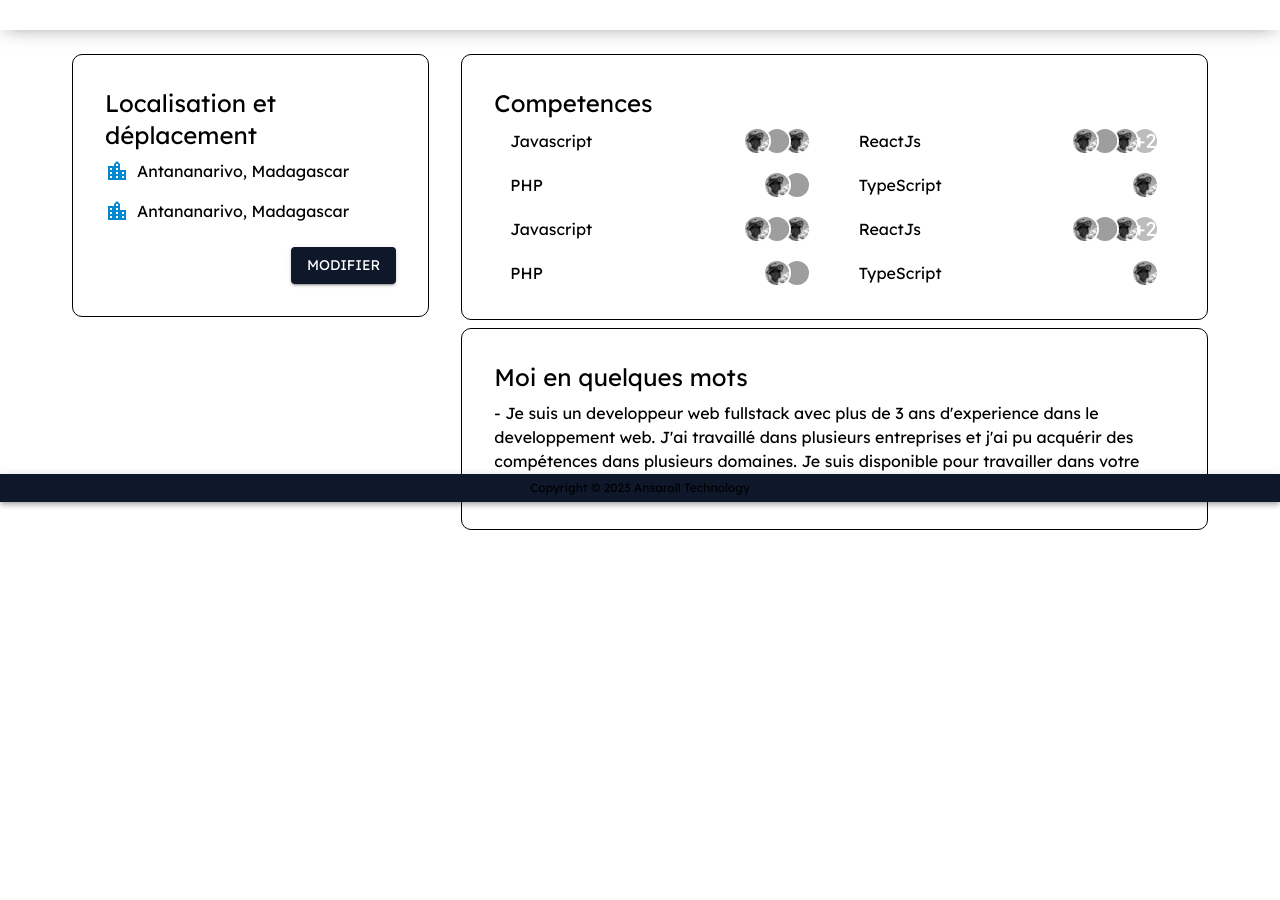
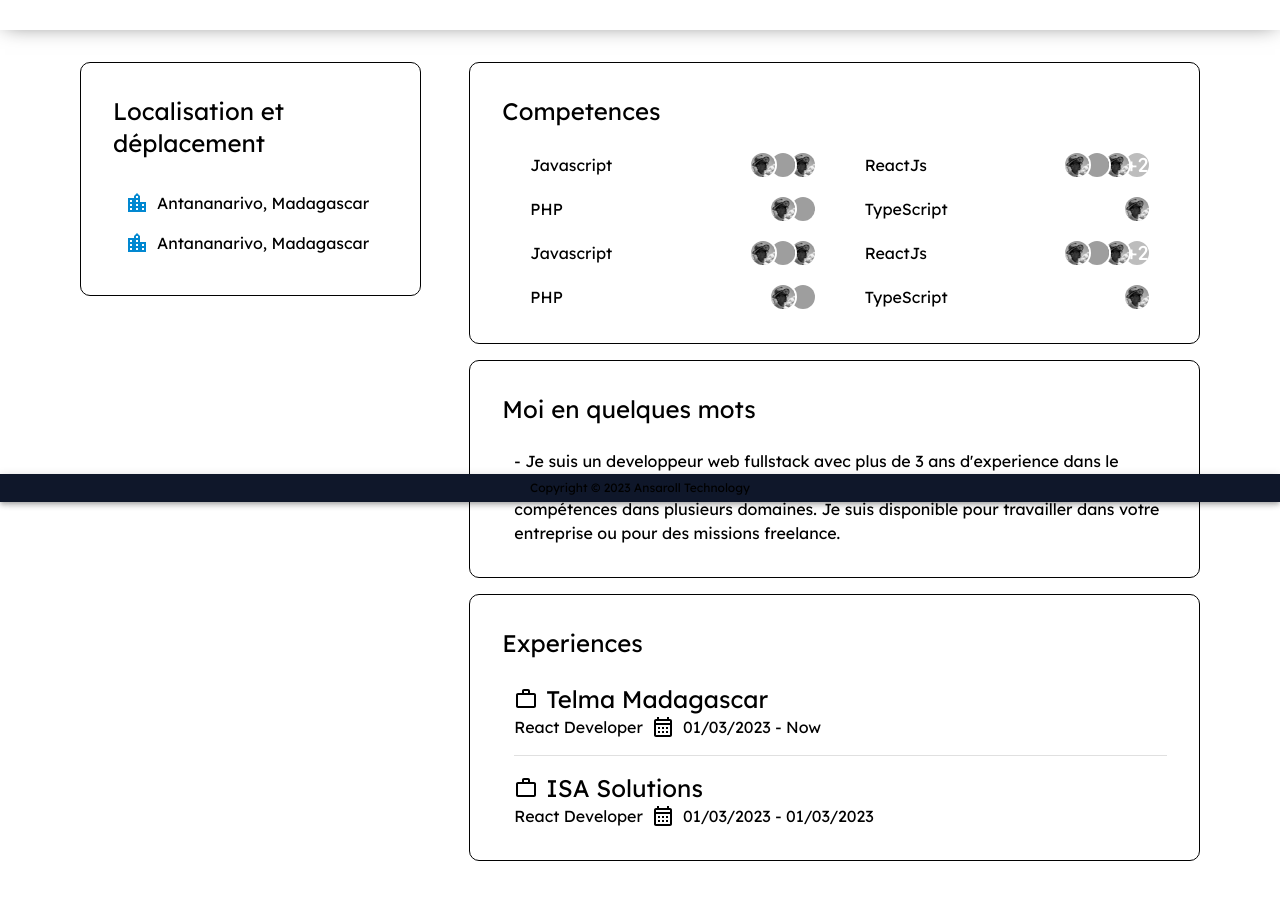
Before and after one commit to ansaroll/Sahobisoa, a React (Create React App) app in the folder Sah/sah/: page /profil in a window 1280 px wide. Shown: the part 298-1198 px from the top of the page. Before the commit the page ends 932 px from the top, so only its background shows below. Built offline with nearby package versions, Linux system fonts and the light colour scheme; grey boxes are pictures that could not be loaded; a web font is replaced by a local one.

Commit message:
update profil:add xp section

```diff
--- a/Sah/sah/package.json
+++ b/Sah/sah/package.json
@@ -18,6 +18,7 @@
     "@types/styled-components": "^5.1.26",
     "faker": "^6.6.6",
     "firebase": "^9.17.2",
+    "moment": "^2.29.4",
     "primeicons": "^6.0.1",
     "primereact": "^9.2.0",
     "prop-types": "^15.8.1",
--- a/Sah/sah/src/pages/profil/Profil.tsx
+++ b/Sah/sah/src/pages/profil/Profil.tsx
@@ -49,9 +49,7 @@ const Profil = () => {
 									<Typography>2 - 7 ans</Typography>
 								</Box>
 							</Box>
-							<Rating value={5} readOnly cancel={false}
-
-							/>
+							{/* <Rating value={5} readOnly cancel={false} /> */}
 						</Grid>
 						<Grid item xs={12} sm={6} md={2}>
 							<Button variant="contained" sx={{ py: 1, px: 4, borderRadius: 10 }}>
--- a/Sah/sah/src/pages/profil/widgets/LeftSectionProfil.tsx
+++ b/Sah/sah/src/pages/profil/widgets/LeftSectionProfil.tsx
@@ -3,6 +3,7 @@ import { Box, Button, Grid, Typography } from '@mui/material'
 import React from 'react'
 import SectionItem from './SectionItem'
 import SkilItem from './SkilItem'
+import Experiences from './section/Experiences'
 
 const LeftSectionProfil = () => {
     return (
@@ -36,11 +37,7 @@ const LeftSectionProfil = () => {
 
             <SectionItem title='Moi en quelques mots'>
                 <Typography>
-                    {/* Description de la personne en trois phrases:
-                    - Je suis un developpeur web fullstack avec plus de 3 ans d'experience dans le developpement web
-                    - J'ai travaillé dans plusieurs entreprises et j'ai pu acquérir des compétences dans plusieurs domaines
-                    - Je suis disponible pour travailler dans votre entreprise ou pour des missions freelance.
-                    */}
+                    {/* Description de la personne en trois phrases */}
 
                     - Je suis un developpeur web fullstack avec plus
                     de 3 ans d'experience dans le developpement web.
@@ -51,7 +48,7 @@ const LeftSectionProfil = () => {
                 </Typography>
             </SectionItem >
 
-
+            <Experiences />
         </>
     )
 }
--- a/Sah/sah/src/pages/profil/widgets/RightSectionProfil.tsx
+++ b/Sah/sah/src/pages/profil/widgets/RightSectionProfil.tsx
@@ -1,14 +1,12 @@
 import { LocationCity } from '@mui/icons-material'
 import { Box, Button, Typography } from '@mui/material'
 import React from 'react'
+import SectionItem from './SectionItem'
 
 const RightSectionProfil = () => {
     return (
         <>
-            <Box sx={{ border: "1px solid #010101", borderRadius: "10px", p: 4, m: 1 }}>
-                <Typography variant="h5">
-                    Localisation et déplacement
-                </Typography>
+            <SectionItem title=" Localisation et déplacement">
                 <Box display="flex" flexDirection="row" alignItems="center" gap={1} py={1}>
                     <LocationCity color="info" />
                     <Typography>
@@ -21,12 +19,12 @@ const RightSectionProfil = () => {
                         Antananarivo, Madagascar
                     </Typography>
                 </Box>
-                <Box display="flex" justifyContent="flex-end" pt={2}>
+                {/* <Box display="flex" justifyContent="flex-end" pt={2}>
                     <Button variant="contained" >
                         Modifier
                     </Button>
-                </Box>
-            </Box>
+                </Box> */}
+            </SectionItem>
         </>
     )
 }
--- a/Sah/sah/src/pages/profil/widgets/SectionItem.tsx
+++ b/Sah/sah/src/pages/profil/widgets/SectionItem.tsx
@@ -1,12 +1,14 @@
 import { Box, Typography } from '@mui/material'
 
-const SectionItem = ({title , children}:PropsSectionItem) => {
+const SectionItem = ({ title, children }: PropsSectionItem) => {
     return (
-        <Box sx={{ border: "1px solid #010101", borderRadius: "10px", p: 4, m: 1 }}>
-            <Typography variant="h5" mb={1}>
+        <Box sx={{ border: "1px solid #010101", borderRadius: "10px", p: 4, m: 2 }}>
+            <Typography variant="h5">
                 {title}
             </Typography>
-            {children}
+            <Box ml={1.5} mt={3}>
+                {children}
+            </Box>
         </Box>
     )
 }
--- /dev/null
+++ b/Sah/sah/src/pages/profil/widgets/section/Experiences.tsx
@@ -0,0 +1,63 @@
+import { Box, Divider, Typography } from '@mui/material'
+import SectionItem from '../SectionItem'
+import { CalendarMonth, CalendarMonthOutlined, WorkOutline } from '@mui/icons-material'
+import moment from 'moment'
+
+const Experiences = () => {
+    return (
+        <SectionItem title='Experiences' >
+            <ExperienceItem
+                society='Telma Madagascar'
+                titleWork='React Developer'
+                startDate={moment().format("DD/MM/YYYY")}
+            />
+
+            <Box py={2}>
+                <Divider variant="fullWidth" />
+            </Box>
+
+
+            <ExperienceItem
+                society='ISA Solutions'
+                titleWork='React Developer'
+                startDate={moment().format("DD/MM/YYYY")}
+                endDate={moment().format("DD/MM/YYYY")}
+            />
+
+        </SectionItem>
+    )
+}
+
+export default Experiences
+
+const ExperienceItem = ({ society, titleWork, startDate, other, endDate }: PropsExperienceItem) => {
+    return (
+        <>
+            <Box>
+                <Typography variant='h5' component="div" display="flex" alignItems="center" gap={1}>
+                    <WorkOutline /> {society}
+                </Typography>
+                <Typography fontWeight={500} component="span" display="flex" alignItems="center" gap={1}>
+                    {titleWork}
+                    <Typography component="span" display="flex" alignItems="center" gap={1}>
+                        {startDate
+                            ? <><CalendarMonthOutlined /> {startDate}</>
+                            : <></>}
+                        {endDate
+                            ? <> - {endDate}</>
+                            : <> - Now</>}
+                    </Typography>
+                </Typography>
+                {other}
+            </Box>
+        </>
+    )
+}
+
+type PropsExperienceItem = {
+    society?: string,
+    titleWork?: string,
+    startDate?: string,
+    other?: React.ReactNode
+    endDate?: string
+}
```
Also changed, not shown: 1 other file (tests, documents, lock files or other folders).
